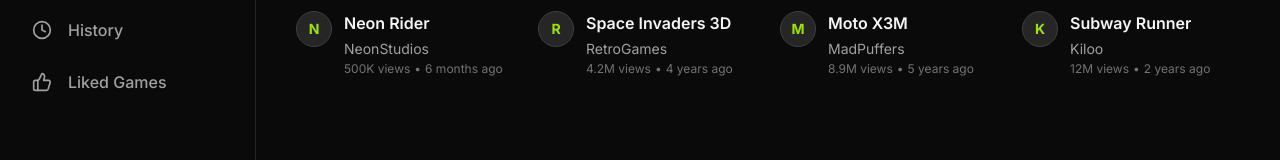
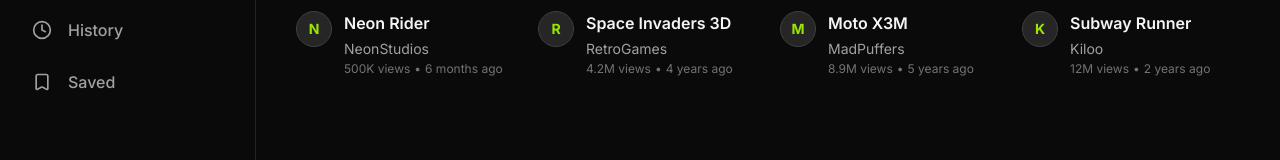
Before and after one commit to phalla-doll/neon-play, a Next.js app: page / in a window 1280 px wide. Shown: the part 536-696 px from the top of the page. Built offline with nearby package versions, Linux system fonts and the light colour scheme.

Commit message:
feat(sidebar): Rename "Liked Games" to "Saved"
Replaces the "Liked Games" section in the sidebar with a "Saved" section, aligning with common platform naming conventions. The ThumbsUp icon is replaced with the Bookmark icon to reflect the new functionality.

```diff
--- a/components/Sidebar.tsx
+++ b/components/Sidebar.tsx
@@ -1,5 +1,5 @@
 import Link from 'next/link';
-import { Home, Compass, Clock, ThumbsUp, Flame, Trophy, Puzzle, Car } from 'lucide-react';
+import { Home, Compass, Clock, Bookmark, Flame, Trophy, Puzzle, Car } from 'lucide-react';
 
 export default function Sidebar() {
   const links = [
@@ -59,8 +59,8 @@
             href="#"
             className="flex items-center gap-4 px-4 py-3 rounded-xl hover:bg-neutral-900 transition-colors text-neutral-400 hover:text-neutral-200"
           >
-            <ThumbsUp className="w-5 h-5" />
-            <span className="font-medium">Liked Games</span>
+            <Bookmark className="w-5 h-5" />
+            <span className="font-medium">Saved</span>
           </Link>
         </div>
       </div>
```
